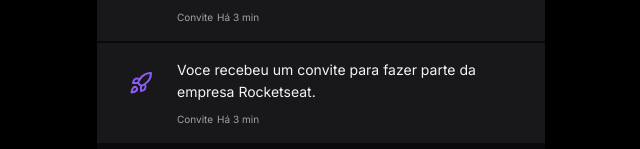
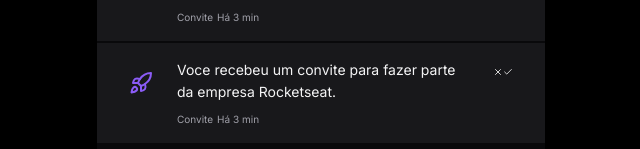
Before and after one commit to AlexMarquesAlves/widget-notification, a Next.js app: page / in a window 1280 px wide. Shown: the part 285-434 px from the top of the page, without its empty margins (319-959 px from the left). Built offline with nearby package versions, Linux system fonts and the light colour scheme.

Commit message:
feat: "Import additional Lucide icons (Check and X) in Widget component"
This commit adds the import statements for the 'Check' and 'X' icons from the 'lucide-react' library in the 'Widget.

```diff
--- a/src/components/Widget.tsx
+++ b/src/components/Widget.tsx
@@ -1,4 +1,4 @@
-import { Rocket } from 'lucide-react'
+import { Check, Rocket, X } from 'lucide-react'
 import { ReactNode } from 'react'
 
 interface WidgetProps {
@@ -51,6 +51,15 @@
                   <span>Há 3 min</span>
                 </div>
               </div>
+
+              <div>
+                <button>
+                  <X className="w-[10px] h-[10px] text-zinc-50" />
+                </button>
+                <button>
+                  <Check className="w-[10px] h-[10px] text-zinc-50" />
+                </button>
+              </div>
             </div>
           </div>
         </div>
```
